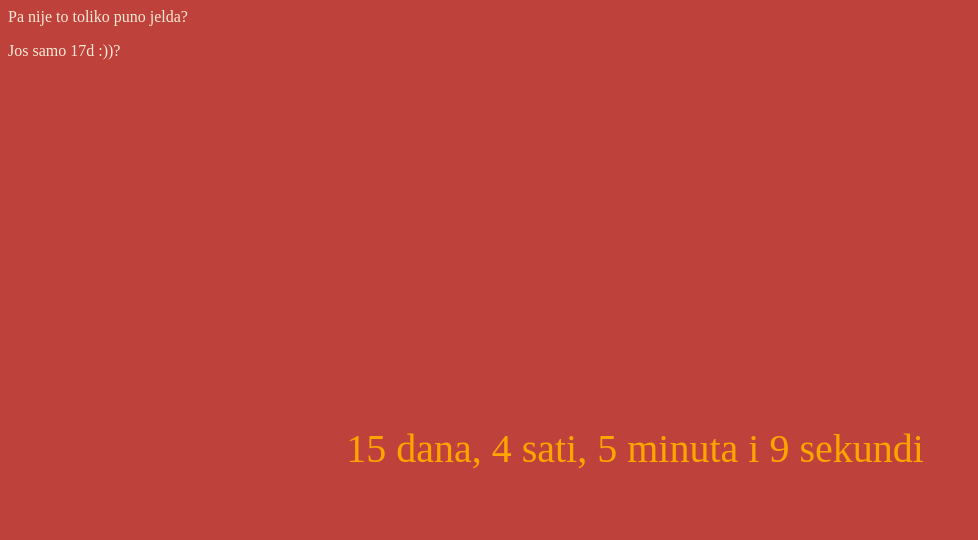
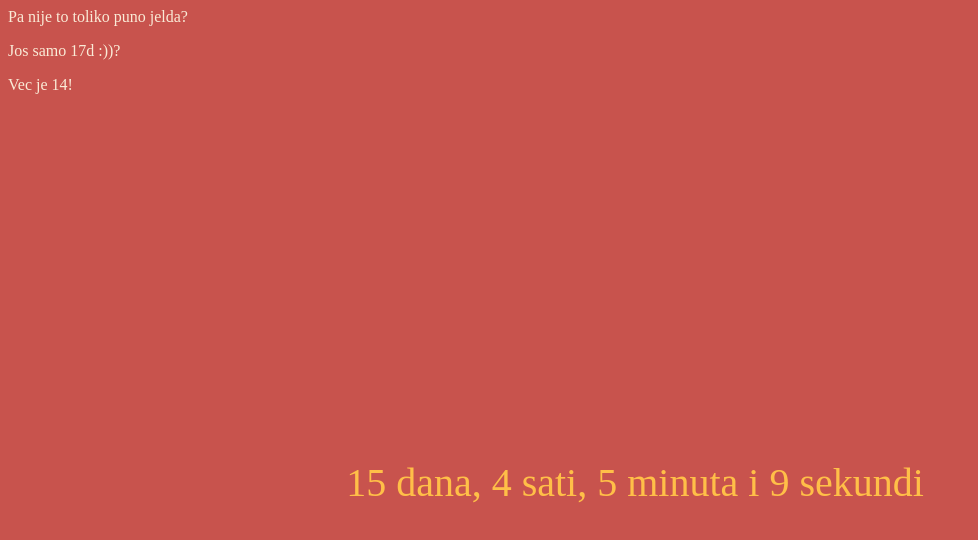
Before and after one commit to dojitza/doksenevidimo, a plain HTML site: page index.html in a window 1280 px wide. Shown: the whole page, without its empty margins (0-978 px from the left). Drawn offline with Linux system fonts and the light colour scheme.

Commit message:
Update - colors and added message

```diff
--- a/index.html
+++ b/index.html
@@ -8,14 +8,14 @@
         display: inline;
         font-size: 40px;
         margin-top: 0px;
-        color: orange;
+        color: rgb(255, 191, 72);
         white-space: nowrap;
       }
       html,
       body {
         height: 100%;
         margin: 0;
-        background-color: #be413b;
+        background-color: #c8534d;
       }
       div.timer {
         display: flex;
@@ -36,6 +36,7 @@
   <body>
     <div class="upleft">Pa nije to toliko puno jelda?</div>
     <div class="upleft">Jos samo 17d :))?</div>
+    <div class="upleft">Vec je 14!</div>
 
     <div class="timer">
       <p id="days"></p>
```
